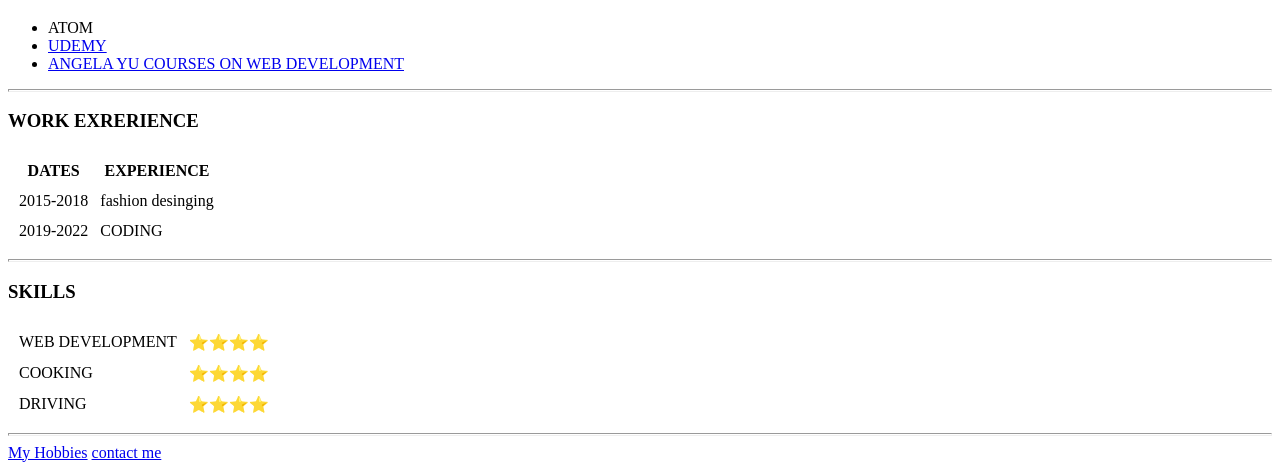
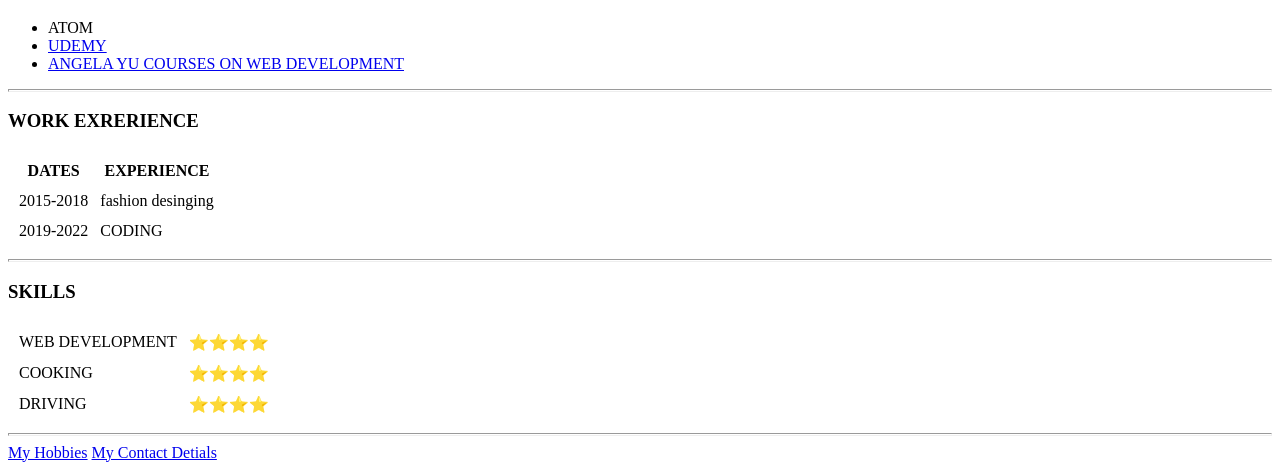
Before and after one commit to ELIHOYAH/CV, a plain HTML site: page index.html in a window 1280 px wide. Shown: the part 358-828 px from the top of the page. Drawn offline with Linux system fonts and the light colour scheme.

Commit message:
add CV website file

```diff
--- a/index.html
+++ b/index.html
@@ -68,7 +68,7 @@
   </table>
   <hr size=3>
   <a href="hobbies.html">My Hobbies</a>
-  <a href="contact-me.html">contact me</a>
+  <a href="contact-me.html">My Contact Detials</a>
 
 </body>
 
```
